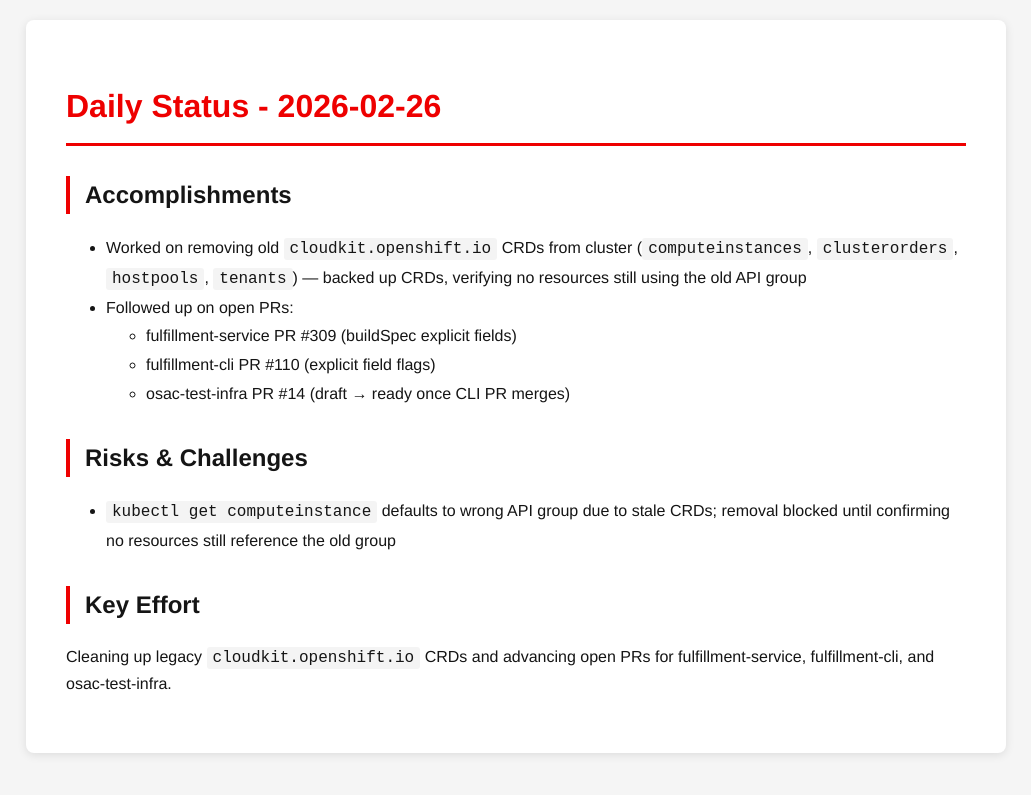
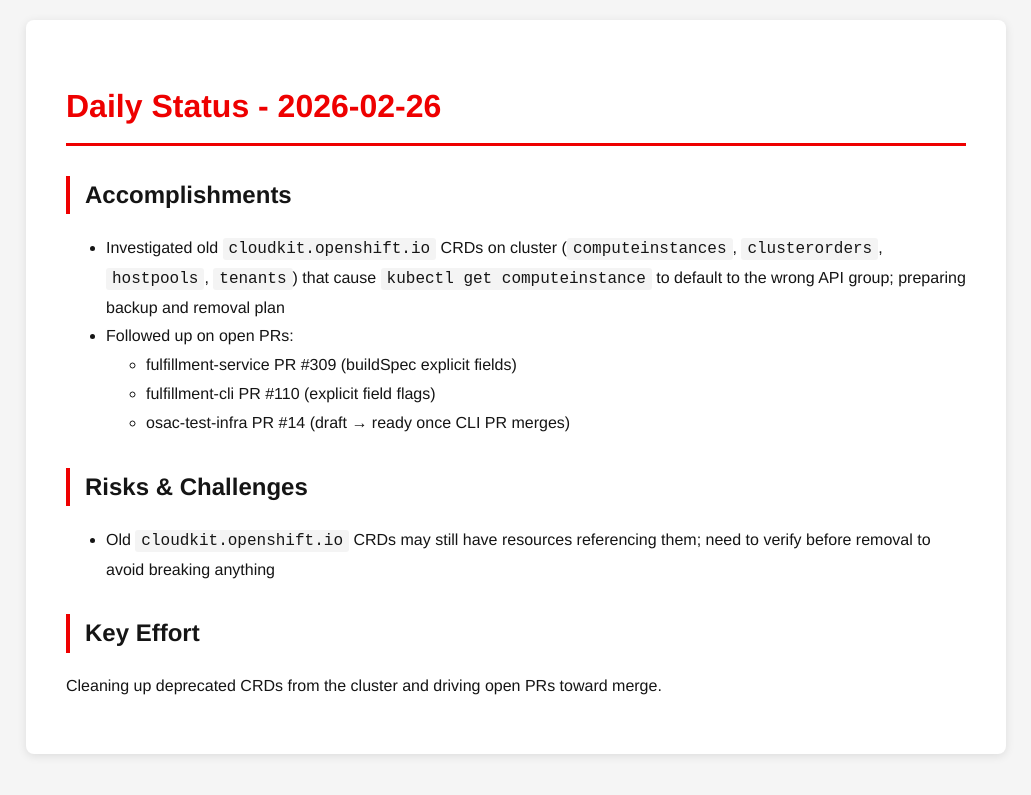
Before and after one commit to tzvatot/daily-status, a Jekyll site: the page built from 2026-02-26.md, in a window 1280 px wide. Shown: the top 795 px of the page, without its empty margins (124-1155 px from the left). Built offline with Jekyll 4.4.1, drawn with Linux system fonts in a browser that asks for light colours.

Commit message:
Daily status update - 2026-02-26

```diff
--- a/2026-02-26.md
+++ b/2026-02-26.md
@@ -8,7 +8,7 @@ date: 2026-02-26
 
 ## Accomplishments
 
-- Worked on removing old `cloudkit.openshift.io` CRDs from cluster (`computeinstances`, `clusterorders`, `hostpools`, `tenants`) — backed up CRDs, verifying no resources still using the old API group
+- Investigated old `cloudkit.openshift.io` CRDs on cluster (`computeinstances`, `clusterorders`, `hostpools`, `tenants`) that cause `kubectl get computeinstance` to default to the wrong API group; preparing backup and removal plan
 - Followed up on open PRs:
   - fulfillment-service PR #309 (buildSpec explicit fields)
   - fulfillment-cli PR #110 (explicit field flags)
@@ -16,8 +16,8 @@ date: 2026-02-26
 
 ## Risks & Challenges
 
-- `kubectl get computeinstance` defaults to wrong API group due to stale CRDs; removal blocked until confirming no resources still reference the old group
+- Old `cloudkit.openshift.io` CRDs may still have resources referencing them; need to verify before removal to avoid breaking anything
 
 ## Key Effort
 
-Cleaning up legacy `cloudkit.openshift.io` CRDs and advancing open PRs for fulfillment-service, fulfillment-cli, and osac-test-infra.
+Cleaning up deprecated CRDs from the cluster and driving open PRs toward merge.
```
